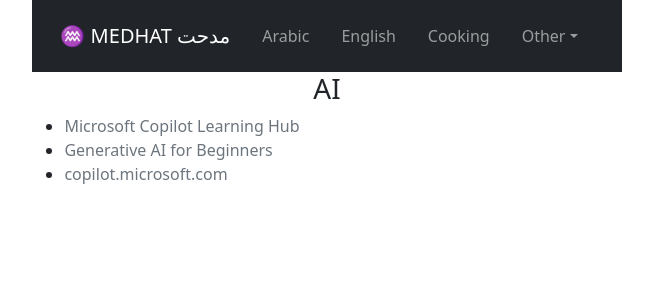
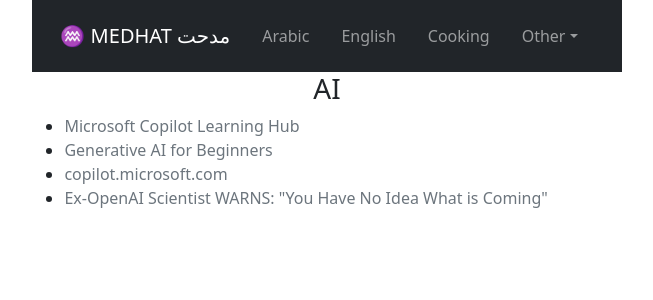
Before and after one commit to medhatelmasry/medhatelmasry.github.io, a React (Vite) app: page /ai in a window 1280 px wide. Shown: the top 300 px of the page, without its empty margins (313-966 px from the left). Built offline with nearby package versions, Linux system fonts and the light colour scheme.

Commit message:
Ex-OpenAI Scientist warning

```diff
--- a/src/pages/AI.tsx
+++ b/src/pages/AI.tsx
@@ -19,6 +19,11 @@ const AiPage = () => {
             <a className="text-decoration-none link-secondary"
               href="https://copilot.microsoft.com/">copilot.microsoft.com</a>
           </li>
+
+          <li>
+            <a className="text-decoration-none link-secondary"
+              href="https://www.youtube.com/watch?v=79-bApI3GIU">Ex-OpenAI Scientist WARNS: "You Have No Idea What is Coming"</a>
+          </li>
         </ul>
     </section>
   );
```
